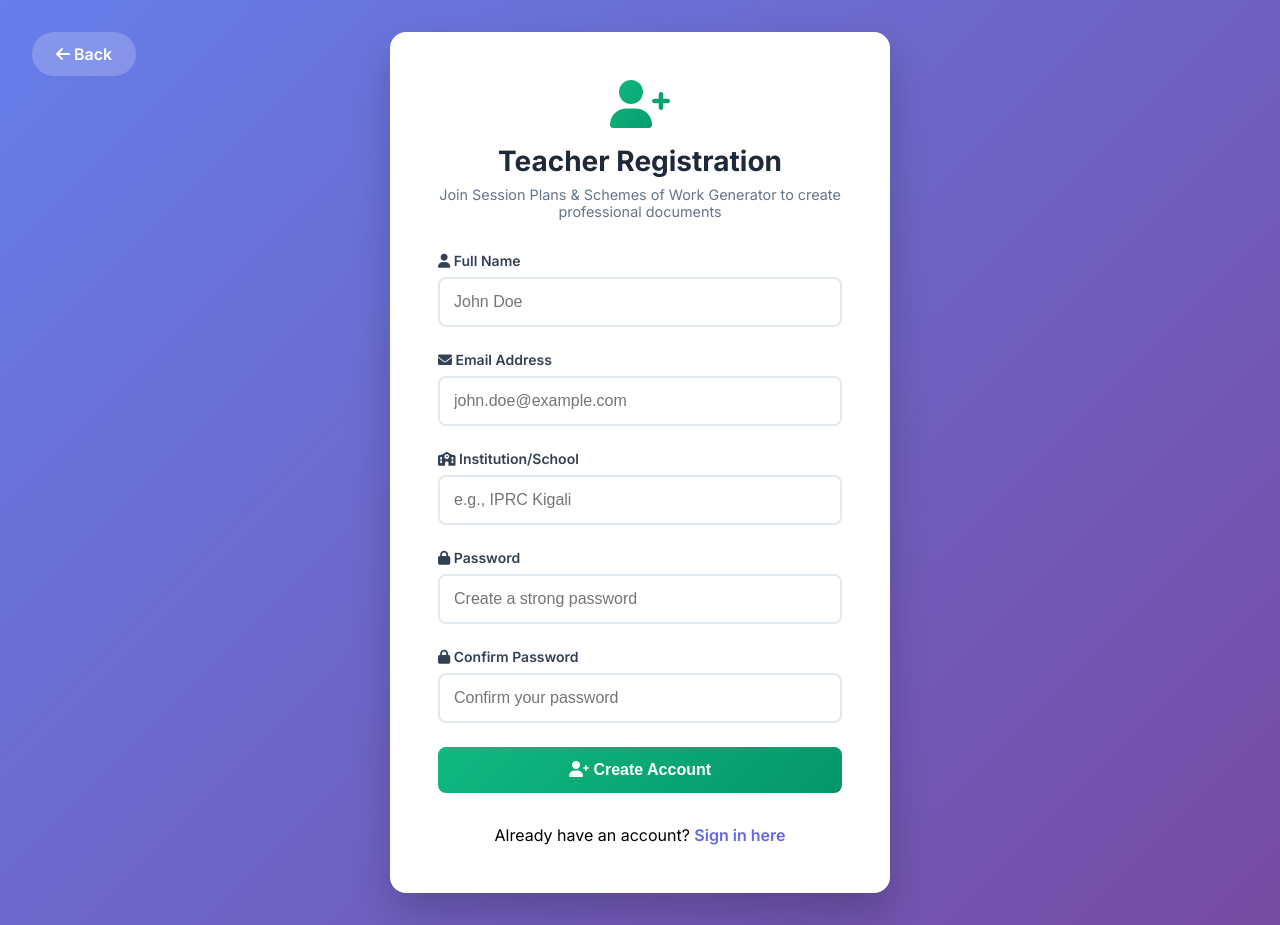
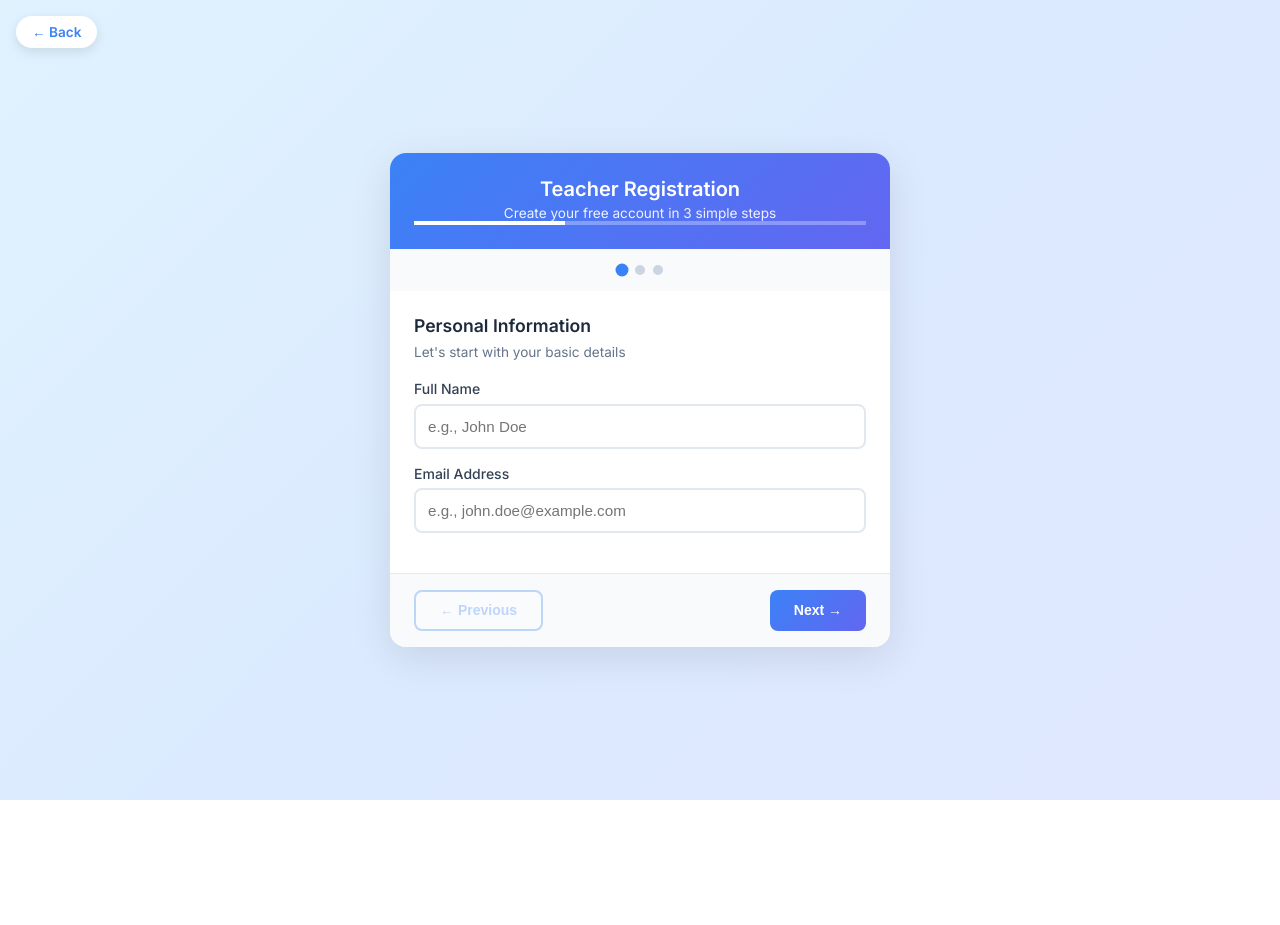
Before and after one commit to Leonardus437/rtb-document-planner, a website: page frontend/register.html in a window 1280 px wide. After the commit the page ends 800 px from the top, so only its background shows below. Drawn offline with Linux system fonts and the light colour scheme.

Commit message:
Redesign register: 3-step wizard, elegant blue gradient, no scrolling

```diff
--- a/frontend/register.html
+++ b/frontend/register.html
@@ -3,286 +3,408 @@
 <head>
     <meta charset="UTF-8">
     <meta name="viewport" content="width=device-width, initial-scale=1.0">
-    <meta http-equiv="Cache-Control" content="no-cache, no-store, must-revalidate">
-    <meta http-equiv="Pragma" content="no-cache">
-    <meta http-equiv="Expires" content="0">
-    <title>Session Plans & Schemes of Work Generator - Register</title>
+    <title>Register - Session Plans & Schemes of Work Generator</title>
     <link href="https://cdnjs.cloudflare.com/ajax/libs/font-awesome/6.0.0/css/all.min.css" rel="stylesheet">
     <style>
-        @import url('https://fonts.googleapis.com/css2?family=Inter:wght@400;600;700&display=swap');
+        @import url('https://fonts.googleapis.com/css2?family=Inter:wght@400;500;600&display=swap');
 
         * { margin: 0; padding: 0; box-sizing: border-box; }
 
         body {
             font-family: 'Inter', sans-serif;
-            background: linear-gradient(135deg, #667eea 0%, #764ba2 100%);
+            background: linear-gradient(135deg, #e0f2fe 0%, #dbeafe 50%, #e0e7ff 100%);
             min-height: 100vh;
             display: flex;
             align-items: center;
             justify-content: center;
-            padding: 2rem 1rem;
+            padding: 1.5rem;
+            overflow: hidden;
         }
 
-        .register-container {
+        .wizard-container {
             background: white;
             border-radius: 1rem;
-            padding: 3rem;
-            box-shadow: 0 20px 40px rgba(0,0,0,0.2);
+            box-shadow: 0 10px 40px rgba(0,0,0,0.1);
             width: 100%;
             max-width: 500px;
+            overflow: hidden;
         }
 
-        .register-header {
+        .wizard-header {
+            background: linear-gradient(135deg, #3b82f6, #6366f1);
+            color: white;
+            padding: 1.5rem;
             text-align: center;
-            margin-bottom: 2rem;
         }
 
-        .register-header i {
-            font-size: 3rem;
-            background: linear-gradient(135deg, #10b981, #059669);
-            -webkit-background-clip: text;
-            -webkit-text-fill-color: transparent;
-            margin-bottom: 1rem;
+        .wizard-header h1 {
+            font-size: 1.25rem;
+            font-weight: 600;
+            margin-bottom: 0.25rem;
         }
 
-        .register-header h1 {
+        .wizard-header p {
+            font-size: 0.85rem;
+            opacity: 0.9;
+        }
+
+        .progress-bar {
+            height: 4px;
+            background: rgba(255,255,255,0.3);
+        }
+
+        .progress-fill {
+            height: 100%;
+            background: white;
+            transition: width 0.4s;
+        }
+
+        .step-indicator {
+            display: flex;
+            justify-content: center;
+            gap: 0.5rem;
+            padding: 1rem;
+            background: #f8fafc;
+        }
+
+        .step-dot {
+            width: 10px;
+            height: 10px;
+            border-radius: 50%;
+            background: #cbd5e1;
+            transition: all 0.3s;
+        }
+
+        .step-dot.active {
+            background: #3b82f6;
+            transform: scale(1.3);
+        }
+
+        .wizard-content {
+            padding: 1.5rem;
+            min-height: 280px;
+        }
+
+        .step {
+            display: none;
+        }
+
+        .step.active {
+            display: block;
+            animation: fadeIn 0.4s;
+        }
+
+        @keyframes fadeIn {
+            from { opacity: 0; transform: translateY(10px); }
+            to { opacity: 1; transform: translateY(0); }
+        }
+
+        .step-title {
+            font-size: 1.1rem;
+            font-weight: 600;
             color: #1e293b;
-            font-size: 1.75rem;
-            font-weight: 700;
             margin-bottom: 0.5rem;
         }
 
-        .register-header p {
+        .step-description {
             color: #64748b;
-            font-size: 0.9rem;
-        }
-
-        .form-grid {
-            display: grid;
-            grid-template-columns: repeat(2, 1fr);
-            gap: 1rem;
-            margin-bottom: 1.5rem;
+            font-size: 0.85rem;
+            margin-bottom: 1.25rem;
         }
 
         .form-group {
-            margin-bottom: 1.5rem;
-        }
-
-        .form-group.full-width {
-            grid-column: 1 / -1;
+            margin-bottom: 1rem;
         }
 
         label {
             display: block;
-            margin-bottom: 0.5rem;
-            font-weight: 600;
+            font-weight: 500;
             color: #334155;
             font-size: 0.875rem;
+            margin-bottom: 0.4rem;
         }
 
-        input, select {
+        input {
             width: 100%;
-            padding: 0.875rem;
+            padding: 0.75rem;
             border: 2px solid #e2e8f0;
             border-radius: 0.5rem;
-            font-size: 1rem;
+            font-size: 0.95rem;
             transition: all 0.3s;
         }
 
-        input:focus, select:focus {
+        input:focus {
             outline: none;
-            border-color: #6366f1;
-            box-shadow: 0 0 0 3px rgba(99, 102, 241, 0.1);
+            border-color: #3b82f6;
+            box-shadow: 0 0 0 3px rgba(59, 130, 246, 0.1);
         }
 
-        .register-btn {
-            width: 100%;
-            padding: 0.875rem;
+        .wizard-nav {
+            display: flex;
+            justify-content: space-between;
+            padding: 1rem 1.5rem;
+            background: #f8fafc;
+            border-top: 1px solid #e2e8f0;
+        }
+
+        .nav-btn {
+            padding: 0.65rem 1.5rem;
+            border: none;
+            border-radius: 0.5rem;
+            font-weight: 600;
+            font-size: 0.875rem;
+            cursor: pointer;
+            transition: all 0.3s;
+        }
+
+        .nav-btn:disabled {
+            opacity: 0.3;
+            cursor: not-allowed;
+        }
+
+        .btn-prev {
+            background: white;
+            color: #3b82f6;
+            border: 2px solid #3b82f6;
+        }
+
+        .btn-prev:hover:not(:disabled) {
+            background: #3b82f6;
+            color: white;
+        }
+
+        .btn-next {
+            background: linear-gradient(135deg, #3b82f6, #6366f1);
+            color: white;
+        }
+
+        .btn-next:hover:not(:disabled) {
+            opacity: 0.9;
+        }
+
+        .btn-submit {
             background: linear-gradient(135deg, #10b981, #059669);
             color: white;
-            border: none;
-            border-radius: 0.5rem;
-            font-size: 1rem;
-            font-weight: 600;
-            cursor: pointer;
-            transition: all 0.3s;
-            margin-bottom: 1rem;
         }
 
-        .register-btn:hover {
-            transform: translateY(-2px);
-            box-shadow: 0 10px 20px rgba(16, 185, 129, 0.3);
+        .btn-submit:hover:not(:disabled) {
+            opacity: 0.9;
         }
 
-        .register-btn:disabled {
-            opacity: 0.6;
-            cursor: not-allowed;
-            transform: none;
+        .back-link {
+            position: absolute;
+            top: 1rem;
+            left: 1rem;
+            background: white;
+            color: #3b82f6;
+            padding: 0.5rem 1rem;
+            border-radius: 2rem;
+            text-decoration: none;
+            font-weight: 600;
+            font-size: 0.85rem;
+            box-shadow: 0 4px 12px rgba(0,0,0,0.1);
         }
+
+        .message {
+            padding: 0.75rem;
+            border-radius: 0.5rem;
+            margin-bottom: 1rem;
+            font-size: 0.85rem;
+            display: none;
+        }
+
+        .error { background: #fee2e2; color: #991b1b; }
+        .success { background: #dcfce7; color: #166534; }
 
         .login-link {
             text-align: center;
             margin-top: 1rem;
+            font-size: 0.875rem;
         }
 
         .login-link a {
-            color: #6366f1;
+            color: #3b82f6;
             text-decoration: none;
             font-weight: 600;
-        }
-
-        .back-btn {
-            position: absolute;
-            top: 2rem;
-            left: 2rem;
-            background: rgba(255,255,255,0.2);
-            color: white;
-            padding: 0.75rem 1.5rem;
-            border-radius: 2rem;
-            text-decoration: none;
-            font-weight: 600;
-            transition: all 0.3s;
-        }
-
-        .back-btn:hover {
-            background: rgba(255,255,255,0.3);
-        }
-
-        .error-message, .success-message {
-            padding: 0.75rem;
-            border-radius: 0.5rem;
-            margin-bottom: 1rem;
-            font-size: 0.875rem;
-            display: none;
-        }
-
-        .error-message {
-            background: #fee2e2;
-            color: #991b1b;
-        }
-
-        .success-message {
-            background: #dcfce7;
-            color: #166534;
-        }
-
-        .info-box {
-            background: #f0f9ff;
-            border: 1px solid #0ea5e9;
-            border-radius: 0.5rem;
-            padding: 1rem;
-            margin-bottom: 1.5rem;
-            font-size: 0.875rem;
-        }
-
-        .info-box h4 {
-            color: #0369a1;
-            margin-bottom: 0.5rem;
-        }
-
-        .info-box ul {
-            color: #0369a1;
-            margin-left: 1rem;
         }
     </style>
 </head>
 <body>
-    <a href="login-select.html" class="back-btn">
-        <i class="fas fa-arrow-left"></i> Back
-    </a>
+    <a href="login-select.html" class="back-link">← Back</a>
 
-    <div class="register-container">
-        <div class="register-header">
-            <i class="fas fa-user-plus"></i>
+    <div class="wizard-container">
+        <div class="wizard-header">
             <h1>Teacher Registration</h1>
-            <p>Join Session Plans & Schemes of Work Generator to create professional documents</p>
+            <p>Create your free account in 3 simple steps</p>
+            <div class="progress-bar">
+                <div class="progress-fill" id="progressBar"></div>
+            </div>
         </div>
 
-        <div class="error-message" id="errorMessage"></div>
-        <div class="success-message" id="successMessage"></div>
+        <div class="step-indicator">
+            <div class="step-dot active"></div>
+            <div class="step-dot"></div>
+            <div class="step-dot"></div>
+        </div>
+
+        <div class="wizard-content">
+            <div class="message error" id="errorMessage"></div>
+            <div class="message success" id="successMessage"></div>
 
             <form id="registerForm">
+                <!-- Step 1: Personal Info -->
+                <div class="step active" data-step="1">
+                    <div class="step-title">Personal Information</div>
+                    <div class="step-description">Let's start with your basic details</div>
+
                     <div class="form-group">
-                <label for="name"><i class="fas fa-user"></i> Full Name</label>
-                <input type="text" id="name" name="name" placeholder="John Doe" required>
+                        <label>Full Name</label>
+                        <input type="text" id="name" placeholder="e.g., John Doe" required>
                     </div>
 
                     <div class="form-group">
-                <label for="email"><i class="fas fa-envelope"></i> Email Address</label>
-                <input type="email" id="email" name="email" placeholder="john.doe@example.com" required>
+                        <label>Email Address</label>
+                        <input type="email" id="email" placeholder="e.g., john.doe@example.com" required>
+                    </div>
+                </div>
+
+                <!-- Step 2: Institution -->
+                <div class="step" data-step="2">
+                    <div class="step-title">Institution Details</div>
+                    <div class="step-description">Where do you teach?</div>
+
+                    <div class="form-group">
+                        <label>Institution/School Name</label>
+                        <input type="text" id="institution" placeholder="e.g., IPRC Kigali" required>
+                    </div>
+                </div>
+
+                <!-- Step 3: Password -->
+                <div class="step" data-step="3">
+                    <div class="step-title">Secure Your Account</div>
+                    <div class="step-description">Create a strong password</div>
+
+                    <div class="form-group">
+                        <label>Password</label>
+                        <input type="password" id="password" placeholder="At least 6 characters" required minlength="6">
                     </div>
 
                     <div class="form-group">
-                <label for="institution"><i class="fas fa-school"></i> Institution/School</label>
-                <input type="text" id="institution" name="institution" placeholder="e.g., IPRC Kigali" required>
+                        <label>Confirm Password</label>
+                        <input type="password" id="confirmPassword" placeholder="Re-enter your password" required>
                     </div>
 
-            <div class="form-group">
-                <label for="password"><i class="fas fa-lock"></i> Password</label>
-                <input type="password" id="password" name="password" placeholder="Create a strong password" required minlength="6">
+                    <div class="login-link">
+                        Already have an account? <a href="login.html?type=teacher">Sign in</a>
+                    </div>
+                </div>
+            </form>
         </div>
 
-            <div class="form-group">
-                <label for="confirmPassword"><i class="fas fa-lock"></i> Confirm Password</label>
-                <input type="password" id="confirmPassword" name="confirmPassword" placeholder="Confirm your password" required>
-            </div>
-
-            <button type="submit" class="register-btn" id="registerBtn">
-                <i class="fas fa-user-plus"></i> Create Account
-            </button>
-        </form>
-
-        <div class="login-link">
-            <p>Already have an account? <a href="login.html?type=teacher">Sign in here</a></p>
+        <div class="wizard-nav">
+            <button class="nav-btn btn-prev" id="prevBtn" onclick="prevStep()" disabled>← Previous</button>
+            <button class="nav-btn btn-next" id="nextBtn" onclick="nextStep()">Next →</button>
         </div>
     </div>
 
     <script src="config.js"></script>
     <script>
-        // Get API URL from config
+        let currentStep = 1;
+        const totalSteps = 3;
         const API_URL = CONFIG?.API_URL || 'http://localhost:5000';
 
-        document.getElementById('registerForm').addEventListener('submit', async (e) => {
-            e.preventDefault();
+        function updateUI() {
+            // Update progress bar
+            const progress = (currentStep / totalSteps) * 100;
+            document.getElementById('progressBar').style.width = progress + '%';
 
-            const formData = new FormData(e.target);
-            const data = Object.fromEntries(formData);
+            // Update step dots
+            document.querySelectorAll('.step-dot').forEach((dot, index) => {
+                dot.classList.toggle('active', index < currentStep);
+            });
 
-            const registerBtn = document.getElementById('registerBtn');
+            // Update steps
+            document.querySelectorAll('.step').forEach(step => {
+                step.classList.toggle('active', parseInt(step.dataset.step) === currentStep);
+            });
+
+            // Update buttons
+            document.getElementById('prevBtn').disabled = currentStep === 1;
+
+            const nextBtn = document.getElementById('nextBtn');
+            if (currentStep === totalSteps) {
+                nextBtn.className = 'nav-btn btn-submit';
+                nextBtn.textContent = 'Create Account';
+                nextBtn.onclick = submitForm;
+            } else {
+                nextBtn.className = 'nav-btn btn-next';
+                nextBtn.textContent = 'Next →';
+                nextBtn.onclick = nextStep;
+            }
+        }
+
+        function nextStep() {
+            // Validate current step
+            const currentStepEl = document.querySelector(`.step[data-step="${currentStep}"]`);
+            const inputs = currentStepEl.querySelectorAll('input[required]');
+            let valid = true;
+
+            inputs.forEach(input => {
+                if (!input.value.trim()) {
+                    input.focus();
+                    valid = false;
+                }
+            });
+
+            if (!valid) return;
+
+            if (currentStep < totalSteps) {
+                currentStep++;
+                updateUI();
+            }
+        }
+
+        function prevStep() {
+            if (currentStep > 1) {
+                currentStep--;
+                updateUI();
+            }
+        }
+
+        async function submitForm() {
             const errorMessage = document.getElementById('errorMessage');
             const successMessage = document.getElementById('successMessage');
+            const nextBtn = document.getElementById('nextBtn');
 
-            // Reset messages
             errorMessage.style.display = 'none';
             successMessage.style.display = 'none';
 
-            // Validate passwords match
-            if (data.password !== data.confirmPassword) {
+            const data = {
+                name: document.getElementById('name').value.trim(),
+                email: document.getElementById('email').value.trim(),
+                institution: document.getElementById('institution').value.trim(),
+                password: document.getElementById('password').value,
+                user_id: `TEACHER_${Date.now()}`
+            };
+
+            const confirmPassword = document.getElementById('confirmPassword').value;
+
+            if (data.password !== confirmPassword) {
                 errorMessage.textContent = 'Passwords do not match';
                 errorMessage.style.display = 'block';
                 return;
             }
 
-            // Generate user ID
-            data.user_id = `TEACHER_${Date.now()}`;
-
-            // Remove confirm password from data
-            delete data.confirmPassword;
-
-            // Disable button and show loading
-            registerBtn.disabled = true;
-            registerBtn.innerHTML = '<i class="fas fa-spinner fa-spin"></i> Creating Account...';
+            nextBtn.disabled = true;
+            nextBtn.innerHTML = '<i class="fas fa-spinner fa-spin"></i> Creating...';
 
             try {
-                // Add 30-second timeout for Railway cold starts
                 const controller = new AbortController();
                 const timeoutId = setTimeout(() => controller.abort(), 30000);
 
                 const response = await fetch(`${API_URL}/users/register`, {
                     method: 'POST',
-                    headers: {
-                        'Content-Type': 'application/json',
-                    },
+                    headers: { 'Content-Type': 'application/json' },
                     body: JSON.stringify(data),
                     signal: controller.signal
                 });
@@ -290,14 +412,9 @@
                 clearTimeout(timeoutId);
 
                 if (response.ok) {
-                    const result = await response.json();
-                    successMessage.textContent = 'Account created successfully! You can now sign in.';
+                    successMessage.textContent = 'Account created successfully! Redirecting to login...';
                     successMessage.style.display = 'block';
 
-                    // Reset form
-                    e.target.reset();
-
-                    // Redirect to login after 2 seconds
                     setTimeout(() => {
                         window.location.href = 'login.html?type=teacher';
                     }, 2000);
@@ -307,20 +424,19 @@
                 }
             } catch (error) {
                 if (error.name === 'AbortError') {
-                    errorMessage.textContent = 'Connection timeout. The server might be starting up. Please wait 10 seconds and try again.';
+                    errorMessage.textContent = 'Connection timeout. Server starting up. Wait 10 seconds and try again.';
                 } else if (error.message === 'Failed to fetch') {
-                    errorMessage.textContent = 'Cannot connect to server. Please check your internet connection or try again in a few seconds.';
+                    errorMessage.textContent = 'Cannot connect to server. Check your internet connection.';
                 } else {
                     errorMessage.textContent = error.message;
                 }
                 errorMessage.style.display = 'block';
-            } finally {
-                registerBtn.disabled = false;
-                registerBtn.innerHTML = '<i class="fas fa-user-plus"></i> Create Account';
+                nextBtn.disabled = false;
+                nextBtn.textContent = 'Create Account';
             }
-        });
+        }
 
-
+        updateUI();
     </script>
 </body>
 </html>
```
Lines whose indentation alone changed are shown as unchanged.
